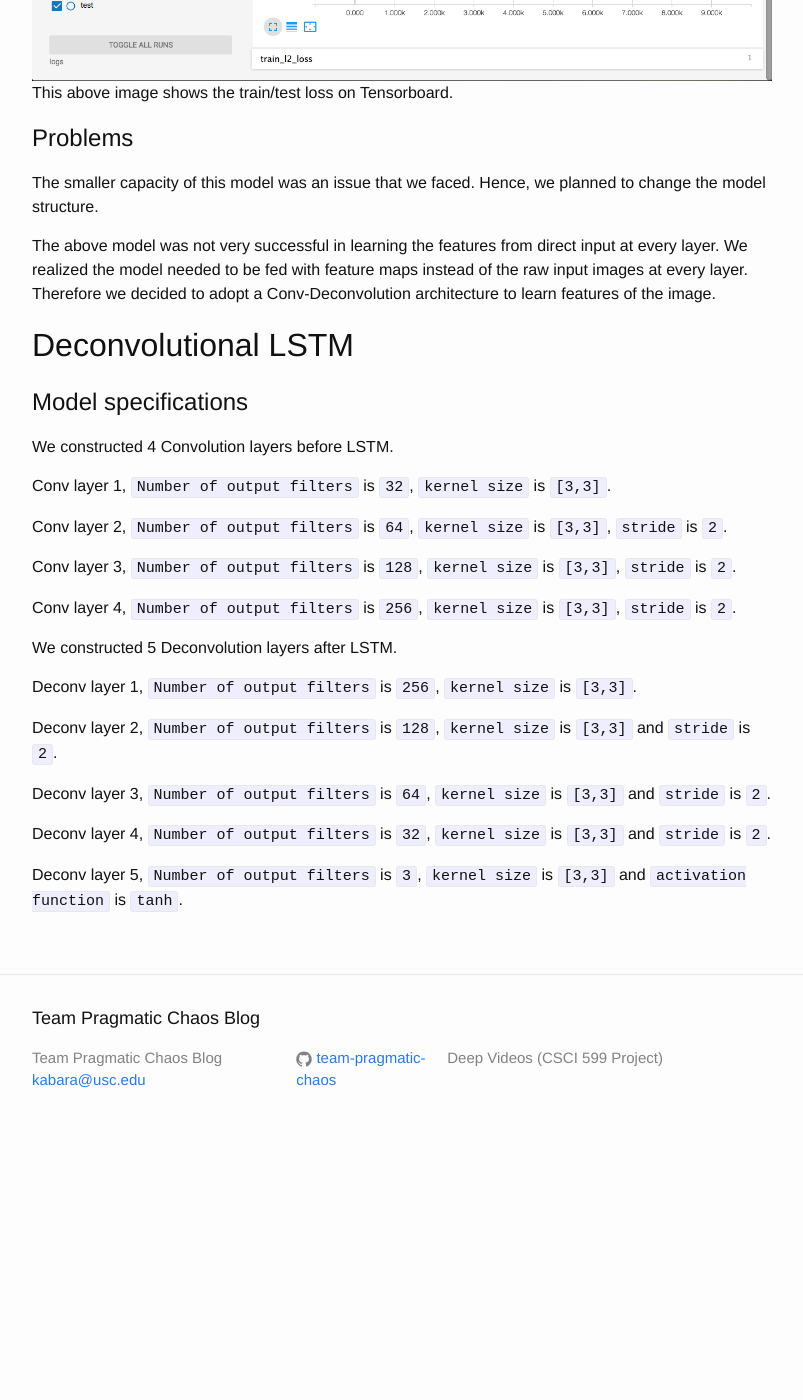
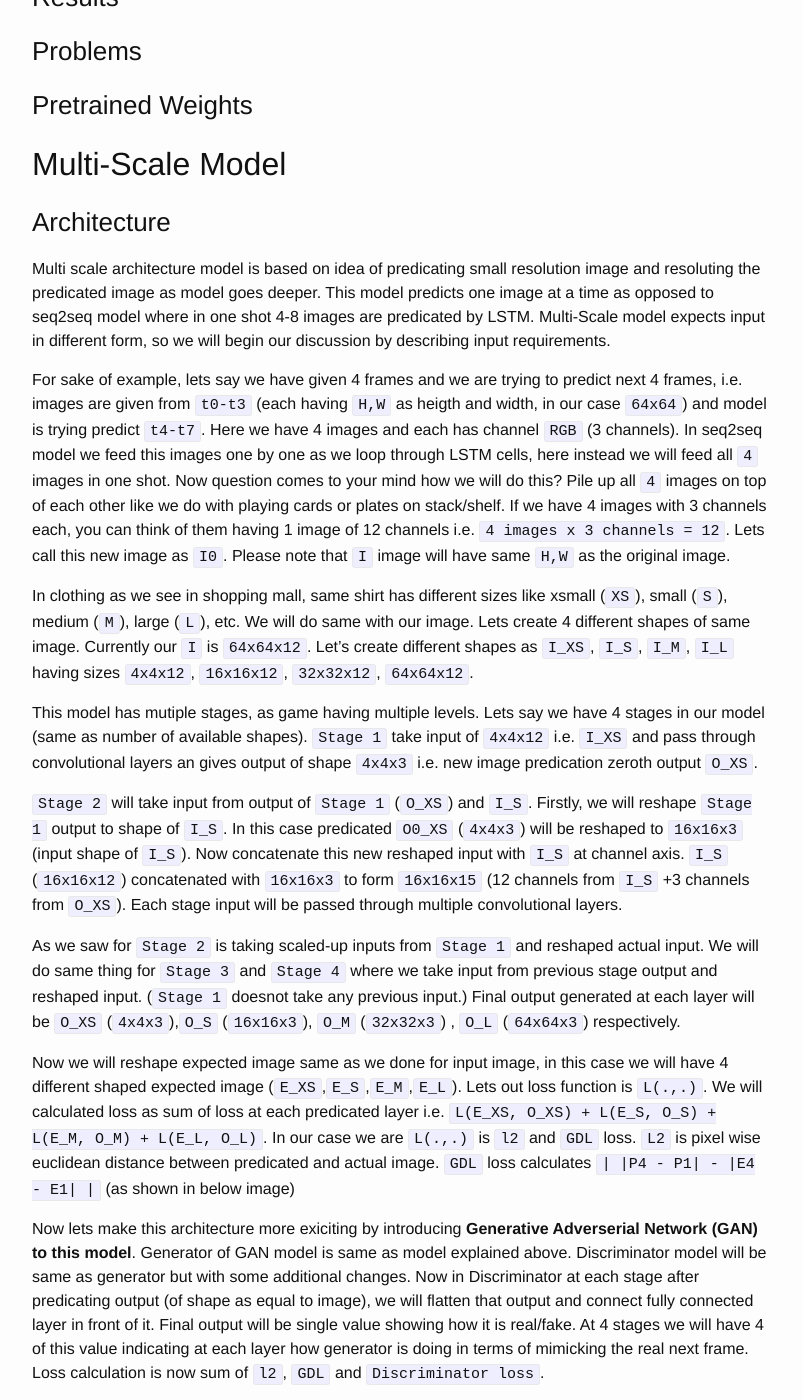
Before and after one commit to team-pragmatic-chaos/team-pragmatic-chaos.github.io, a Jekyll site: the page built from research.md, in a window 1280 px wide and 1400 px high, scrolled down 2004 px. Shown: the whole window, without its empty margins (238-1041 px from the left). Built offline with Jekyll 4.4.1, drawn with Linux system fonts in a browser that asks for light colours; before the commit the page ends 3156 px from its top, so only the background shows below that; some of the changed text lies outside the part shown.

Commit message:
Model description

```diff
--- a/research.md
+++ b/research.md
@@ -1,76 +1,84 @@
 ---
 layout: post
-title: Research
+title: Video Frame Predication
+date:   2017-11-22 05:24:39 +0000
 ---
 
-# Introduction
-(Explain goal of the project)
+## Sequence to Sequence Model
 
-# Model
+### Architecture
+To speak in simple terms, a sequence to sequence model takes in a sequence of inputs, looks and observes at each input element in the sequence and then tries to predict the next element of the sequence. At a high level, it contains an encoder and a decoder as its main components. The encoder part of the model converts an input sequence (such as a sequence of video frames) into a fixed representation. The decoder part of the model is then trained on both the output sequence along with the fixed representation generated by the encoder. The decoder can therefore make more intelligent predictions about future frames based on the current frame as well as using the encoded representation from the encoder.
 
-## Vanilla Convolutional LSTM
+The encoder and decoder part of the model is created by using an LSTM Convolutional cell with a Convolutional layer below it and a Deconvolutional layer above it (only for the decoder part). In the encoder part, a Covolutional layer takes a raw video frame as input and passes its representation of the frame to an LSTM Convolutional cell. This hidden state is then propogated throughout the LSTM stack. In the decoder part, the output of decoder at each timestep becomes the input to the decoder at the next time step. This input is passed through a Convolutional layer whose output is then passed to an LSTM Convolutional cell just like the encoder with the only difference that the output generated by LSTM Convolutional cell is passed through a Deconvolutional layer which generates the predicted frame. Again, this predicted frame is passed as an input to the next decoder cell.
 
-LSTM takes only spatial information into consideration. In our case, we have spatial as well as temporal information. Thus, we use Conv LSTM in order to capture our task specific information. As mentioned [here](https://arxiv.org/pdf/1506.04214.pdf), Conv LSTMs is able to capture spatiotemporal information.
+The specification for each of the Convolutional and Deconvolutional layer is the same as explained previously in the Vanilla Convolutional LSTM model (Insert URL here for Vanilla Convolutional LSTM model). The model takes in 4 frames as input and tries to predict the next 4 frames in the sequence as the output.
 
-The model comprises of stacked LSTMs.
+### Training and Testing
+For training, we use a batch size of 16 videos with 4 frames each as input on the encoder side. On the decoder side, the actual next 3 frames of each of those 16 videos is passed as input while the output obtained from the decoder is used to calculate the loss and improve the model predictions.
 
-(Input)
-We are trying to predict next 32 frames, given one frame. Input and Output constitutes of `B, T, H, W, C` where `B` is Batch Size of images (to take advantage of parallel processing on GPU), `T` is timestep of input frames, `H` is height, `W` is width and `C` is number of channels.
+For testing, we again use a batch size of 16 videos with 4 frames each as input on the encoder side. While, on the decoder side, the output generated by the previous decoder cell is used as an input for the next decoder cell.
 
-# Training
-![Conv_LSTM_Train](img/Conv_Lstm_Training.png)
+### Graphs
 
-Our model takes 32 frames as input and predicts 32 output frames. During training the Conv LSTM, the real input is fed. However, at the testing time, the previous output is fed as the current input.
-Let the input frames be `I0, I1, I2, ...., I31` and output frames generated be `O1, O2, ...., O32`. Here, the input frames are real images.
+### Results
 
-# Testing
-![Conv_LSTM_Test](img/Conv_Lstm_Testing.png)
-During testing time, previous output is fed as next input i.e `I1 = O1`,  `I2 = O2` and so on. Here only `I0` image is fed. Thus, in the input shape `B, T, H, W, C`, `T` i.e the timestep will become 1.
+### Problems
 
-# Model specifications
-The batch size `B` used is `4`, Timesteps `T` is `32`, Image shape `H, W` is `64, 64` and number of channels `C` used are `3`.
-We have used the [l2](https://www.tensorflow.org/api_docs/python/tf/nn/l2_loss) loss along with the [Adam](https://www.tensorflow.org/api_docs/python/tf/train/AdamOptimizer) optimizer.
+### Pretrained Weights
 
-# Results obtained
-![](img/0_LSTM_CONV_MODEL_TENSORBOARD.png)
-This above image shows the train/test loss on Tensorboard.
 
-# Problems
-The smaller capacity of this model was an issue that we faced. Hence, we planned to change the model structure.
+<br>
 
-The above model was not very successful in learning the features from direct input at every layer. We realized the model needed to be fed with feature maps instead of the raw input images at every layer. Therefore we decided to adopt a Conv-Deconvolution architecture to learn features of the image.
+## Autoencoder Model
 
-## Deconvolutional LSTM
+### Architecture
+An autoencoder model is used for unsupervised learning in which the model tries to reconstruct the input so that the generated output is as similar as possible to the given input. Basically, it tries to copy its input to its output. At a high level, there are 2 symmetrical parts to an autoencoder - an encoder part and a decoder part. The encoder part of the network takes in raw images/video frames as input and tries to generate a vector representation or an encoding for the given input. The decoder part of the network takes this encoding of the input and tries to reconstruct the output as similar as possible to the input.
 
-# Model specifications
+In our case, we make the decoder generate the next video frame given the current video frame instead of reconstructing the same input video frame. Also, The corresponding convolutional and deconvolutional layers are connected together by making use of skip connections. Each of the video frames has some spatial information associated with itself. The skip connections help in maintaining better spatial information.
 
-We constructed 4 Convolution layers before LSTM.
+The encoder portion of the autoencoder takes an input video frame and uses a feature map with the configuration as `[32, 64, 128, 256, 512]` while the decoder portion of the autoencoder uses the same feature map, but in the reverse order i.e. `[512, 256, 128, 64, 32]` and finally generates the output video frame which is supposed to be the generated next video frame.
 
-Conv layer 1,
-`Number of output filters` is `32`, `kernel size` is `[3,3]`.
+### Training and Testing
 
-Conv layer 2,
-`Number of output filters` is `64`, `kernel size` is `[3,3]`, `stride` is `2`.
+### Graphs
 
-Conv layer 3,
-`Number of output filters` is `128`, `kernel size` is `[3,3]`, `stride` is `2`.
+### Results
 
-Conv layer 4,
-`Number of output filters` is `256`, `kernel size` is `[3,3]`, `stride` is `2`.
+### Problems
 
-We constructed 5 Deconvolution layers after LSTM.
+### Pretrained Weights
 
-Deconv layer 1,
-`Number of output filters` is `256`, `kernel size` is `[3,3]`.
 
-Deconv layer 2,
-`Number of output filters` is `128`, `kernel size` is `[3,3]` and `stride` is `2`.
 
-Deconv layer 3,
-`Number of output filters` is `64`, `kernel size` is `[3,3]` and `stride` is `2`.
+## Multi-Scale Model
 
-Deconv layer 4,
-`Number of output filters` is `32`, `kernel size` is `[3,3]` and `stride` is `2`.
+### Architecture
+Multi scale architecture model is based on idea of predicating small resolution image and resoluting the predicated image as model goes deeper. This model predicts one image at a time as opposed to seq2seq model where in one shot 4-8 images are predicated by LSTM. Multi-Scale model expects input in different form, so we will begin our discussion by describing input requirements.
 
-Deconv layer 5,
-`Number of output filters` is `3`, `kernel size` is `[3,3]` and `activation function` is `tanh`.
+For sake of example, lets say we have given 4 frames and we are trying to predict next 4 frames, i.e. images are given from `t0-t3` (each having `H,W` as heigth and width, in our case `64x64`) and model is trying predict `t4-t7`. Here we have 4 images and each has channel `RGB` (3 channels). In seq2seq model we feed this images one by one as we loop through LSTM cells, here instead we will feed all `4` images in one shot. Now question comes to your mind how we will do this? Pile up all `4` images on top of each other like we do with playing cards or plates on stack/shelf. If we have 4 images with 3 channels each, you can think of them having 1 image of 12 channels i.e. `4 images x 3 channels = 12`. Lets call this new image as `I0`. Please note that `I` image will have same `H,W` as the original image.
+
+In clothing as we see in shopping mall, same shirt has different sizes like xsmall (`XS`), small (`S`), medium (`M`), large (`L`), etc. We will do same with our image. Lets create 4 different shapes of same image. Currently our `I` is `64x64x12`. Let's create different shapes as `I_XS`, `I_S`, `I_M`, `I_L` having sizes `4x4x12`, `16x16x12`, `32x32x12`, `64x64x12`.
+
+This model has mutiple stages, as game having multiple levels. Lets say we have 4 stages in our model (same as number of available shapes). `Stage 1` take input of `4x4x12` i.e. `I_XS` and pass through convolutional layers an gives output of shape `4x4x3` i.e. new image predication zeroth output `O_XS`.
+
+`Stage 2` will take input from output of `Stage 1` (`O_XS`) and `I_S`. Firstly, we will reshape `Stage 1` output to shape of `I_S`. In this case predicated `O0_XS` (`4x4x3`) will be reshaped to `16x16x3` (input shape of `I_S`). Now concatenate this new reshaped input with `I_S` at channel axis. `I_S` (`16x16x12`) concatenated with `16x16x3` to form `16x16x15` (12 channels from `I_S` +3 channels from `O_XS`). Each stage input will be passed through multiple convolutional layers.
+
+As we saw for `Stage 2` is taking scaled-up inputs from `Stage 1` and reshaped actual input. We will do same thing for `Stage 3` and `Stage 4` where we take input from previous stage output and reshaped input. (`Stage 1` doesnot take any previous input.) Final output generated at each layer will be `O_XS` (`4x4x3`),`O_S` (`16x16x3`), `O_M` (`32x32x3`) , `O_L` (`64x64x3`) respectively.
+
+Now we will reshape expected image same as we done for input image, in this case we will have 4 different shaped expected image (`E_XS`,`E_S`,`E_M`,`E_L`). Lets out loss function is `L(.,.)`. We will calculated loss as sum of loss at each predicated layer i.e. `L(E_XS, O_XS) + L(E_S, O_S) + L(E_M, O_M) + L(E_L, O_L)`. In our case we are `L(.,.)` is `l2` and `GDL` loss. `L2` is pixel wise euclidean distance between predicated and actual image. `GDL` loss calculates `| |P4 - P1| - |E4 - E1| |` (as shown in below image)
+
+Now lets make this architecture more exiciting by introducing **Generative Adverserial Network (GAN) to this model**. Generator of GAN model is same as model explained above. Discriminator model will be same as generator but with some additional changes. Now in Discriminator at each stage after predicating output (of shape as equal to image), we will flatten that output and connect fully connected layer in front of it. Final output will be single value showing how it is real/fake. At 4 stages we will have 4 of this value indicating at each layer how generator is doing in terms of mimicking the real next frame. Loss calculation is now sum of `l2`, `GDL` and `Discriminator loss`.
+
+### Model twicks
+
+
+
+### Training and Testing
+
+### Graphs
+
+### Evaluation and Results
+
+### Problems
+
+### Pretrained Weights
```
Also changed, not shown: img/0_LSTM_CONV_MODEL_TENSORBOARD.png (deleted), img/Conv_LSTM_Testing.png (deleted), img/Conv_Lstm_Training.png (deleted), 5 other files.
